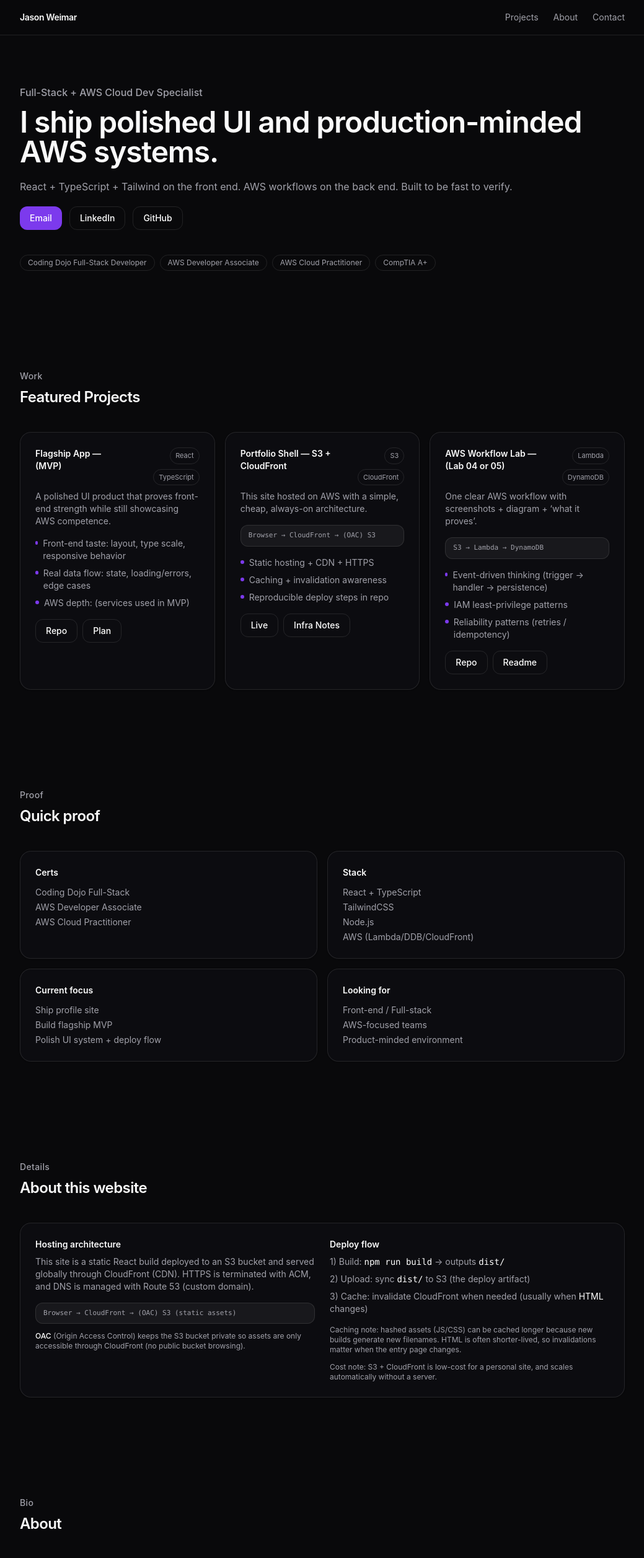
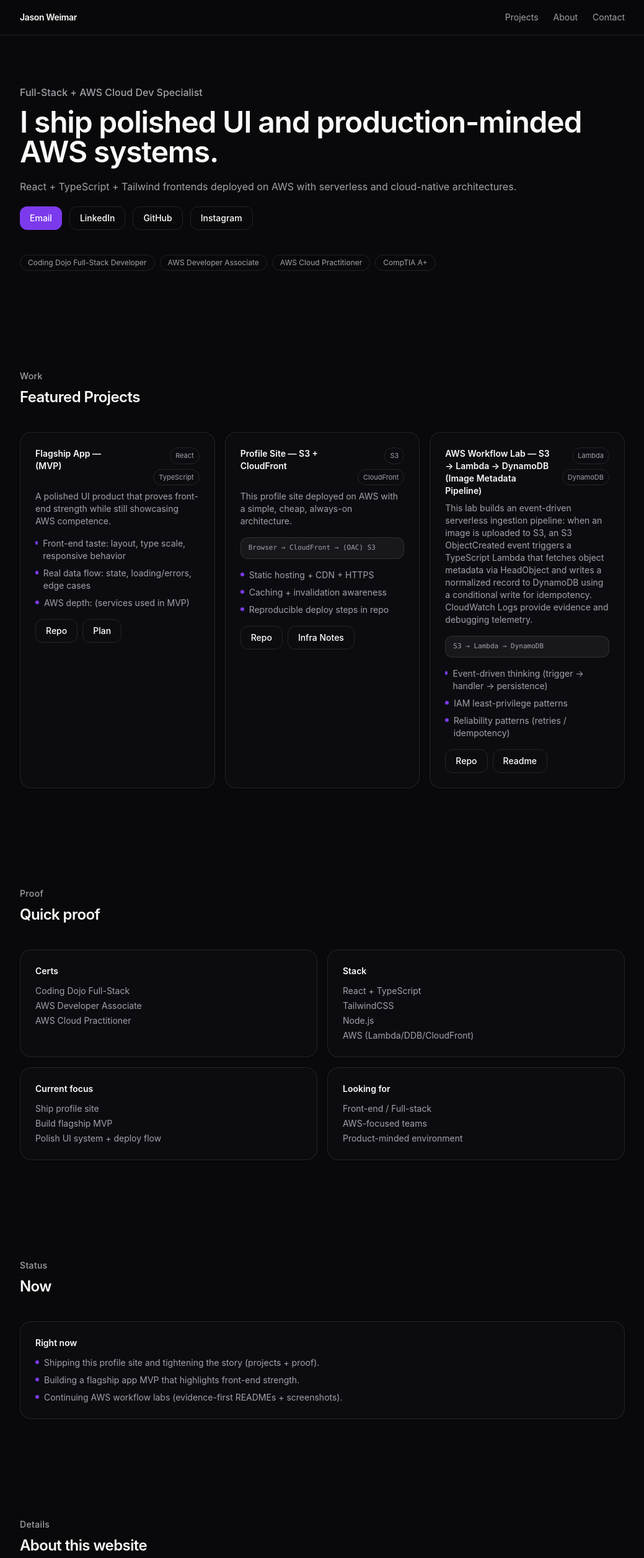
Before and after one commit to JasonWeimar/portfolio-site, a React (Vite) app: page / in a window 1280 px wide. Shown: the top 2514 px of the page at 62% size, without its empty margins (120-1159 px from the left). Built offline with nearby package versions, Linux system fonts and the light colour scheme.

Commit message:
Step D: site config + real links + copy polish

```diff
--- a/src/App.tsx
+++ b/src/App.tsx
@@ -11,11 +11,11 @@
  * - When your app grows, this stays readable because each section is a small component.
  */
 
+import { siteConfig } from "./data/siteConfig";
+import { Container } from "./components/layout/Container";
 import { Section } from "./components/layout/Section";
-import { Container } from "./components/layout/Container";
 import { Button } from "./components/ui/Button";
 import { Card } from "./components/ui/Card";
-import { siteConfig } from "./data/siteConfig";
 
 // Data (content) lives in src/data so UI stays clean and edits are fast.
 import { featuredProjects } from "./data/projects";
@@ -25,6 +25,7 @@ import { proofTiles } from "./data/proofTiles";
 import { FeaturedProjects } from "./sections/FeaturedProjects";
 import { ProofTiles } from "./sections/ProofTiles";
 import { AboutThisSite } from "./sections/AboutThisSite";
+import { Now } from "./sections/Now";
 
 export default function App() {
   return (
@@ -89,7 +90,7 @@ export default function App() {
 
           {/* H1: one clear promise. Keep it short and confident. */}
           <h1 className="mt-3 text-4xl font-semibold tracking-tight sm:text-5xl">
-            I ship polished UI and production-minded AWS systems.
+            {siteConfig.headline}
           </h1>
 
           {/* Supporting line: gives stack + credibility without bloating hero. */}
@@ -152,6 +153,10 @@ export default function App() {
         <ProofTiles items={proofTiles} />
       </Section>
 
+      <Section eyebrow="Status" title="Now">
+        <Now items={siteConfig.now} />
+      </Section>
+
       {/**
        * About This Website (engineer-verifiable depth)
        * - This is where you “show your work” for S3/CloudFront + deploy flow
@@ -160,30 +165,33 @@ export default function App() {
         <AboutThisSite />
       </Section>
 
-      {/* About (placeholder for now; Step D/C+ will tighten copy) */}
+      {/* About */}
       <Section id="about" eyebrow="Bio" title="About">
         <Card className="p-6">
-          <p className="text-sm text-(--muted)">
-            Short, credible bio goes here. (We’ll tighten copy in Step D.)
-          </p>
+          <div className="space-y-4">
+            {siteConfig.about.map((para) => (
+              <p key={para} className="text-sm leading-relaxed text-(--muted)">
+                {para}
+              </p>
+            ))}
+          </div>
         </Card>
       </Section>
 
-      {/* Contact (placeholder URLs; Step D will swap in real links) */}
-      <Section id="contact" eyebrow="Reach out" title="Contact">
+      {/* Contact  */}
+      <Section id="contact" eyebrow="Reach out" title="Contact | Socials">
         <div className="flex flex-wrap gap-3">
-          {/* mailto gives “one click contact” (high conversion). */}
-          <Button href="mailto:JasonCWeimar@Gmail.com" variant="primary">
-            Email Me
-          </Button>
-
-          {/* External links should open in new tab */}
-          <Button href="https://www.linkedin.com/in/jason-weimar-3b6592228/" variant="secondary" target="_blank" rel="noreferrer">
-            LinkedIn
-          </Button>
-          <Button href="https://github.com/JasonWeimar" variant="secondary" target="_blank" rel="noreferrer">
-            GitHub
-          </Button>
+          {siteConfig.socials.map((s) => (
+            <Button
+              key={s.label}
+              href={s.href}
+              variant={s.label === "Email" ? "primary" : "secondary"}
+              target={s.external ? "_blank" : undefined}
+              rel={s.external ? "noreferrer" : undefined}
+            >
+              {s.label}
+            </Button>
+          ))}
         </div>
       </Section>
 
--- a/src/data/projects.ts
+++ b/src/data/projects.ts
@@ -119,15 +119,15 @@ export const featuredProjects: FeaturedProject[] = [
              *
              * improve this in Step D by adding a real link or a "coming soon" anchor.
              */
-            { label: "Plan", href: "#projects", external: false }, //teomporary
+            { label: "Plan", href: "#projects", external: false }, //temporary
         ],
         tags: ["React", "TypeScript", "AWS"],
     },
 
     {
-        title: "Portfolio Shell — S3 + CloudFront",
+        title: "Profile Site — S3 + CloudFront",
         description:
-            "This site hosted on AWS with a simple, cheap, always-on architecture.",
+            "This profile site deployed on AWS with a simple, cheap, always-on architecture.",
         proves: [
             "Static hosting + CDN + HTTPS",
             "Caching + invalidation awareness",
@@ -135,8 +135,8 @@ export const featuredProjects: FeaturedProject[] = [
         ],
         diagram: "Browser → CloudFront → (OAC) S3",
         links: [
-            // Replace with your real CloudFront/custom-domain URL
-            { label: "Live", href: "https://<your-domain-or-cloudfront>", external: true }, // TODO
+            // Site Repo
+            { label: "Repo", href: "https://github.com/JasonWeimar/portfolio-site", external: true },
 
             // Internal anchor to the About This Website section (engineer verification)
             { label: "Infra Notes", href: "#about-this-site", external: false },
@@ -145,9 +145,9 @@ export const featuredProjects: FeaturedProject[] = [
     },
 
     {
-        title: "AWS Workflow Lab — (Lab 04 or 05)",
+        title: "AWS Workflow Lab — S3 → Lambda → DynamoDB (Image Metadata Pipeline)",
         description:
-            "One clear AWS workflow with screenshots + diagram + ‘what it proves’.",
+            "This lab builds an event-driven serverless ingestion pipeline: when an image is uploaded to S3, an S3 ObjectCreated event triggers a TypeScript Lambda that fetches object metadata via HeadObject and writes a normalized record to DynamoDB using a conditional write for idempotency. CloudWatch Logs provide evidence and debugging telemetry.",
         proves: [
             "Event-driven thinking (trigger → handler → persistence)",
             "IAM least-privilege patterns",
@@ -155,11 +155,11 @@ export const featuredProjects: FeaturedProject[] = [
         ],
         diagram: "S3 → Lambda → DynamoDB",
         links: [
-            // Swap to the exact lab repo link (Lab 04 or Lab 05)
-            { label: "Repo", href: "https://github.com/JasonWeimar/aws-dev-lab", external: true }, // TODO confirm },
+            // Lab repo
+            { label: "Repo", href: "https://github.com/JasonWeimar/AWS-Dev-Labs/tree/main/labs/04-image-metadata-pipeline", external: true },
 
-            // Optional: later you can replace with a README deep-link or live demo page
-            { label: "Readme", href: "https://github.com/JasonWeimar/aws-dev-lab/blob/main/labs/04-.../README.md", external: true }, // TODO },
+            // Lab ReadMe
+            { label: "Readme", href: "https://github.com/JasonWeimar/AWS-Dev-Labs/blob/main/labs/04-image-metadata-pipeline/README.md", external: true },
         ],
         tags: ["Lambda", "DynamoDB", "Step Functions"],
     },
--- a/src/data/siteConfig.ts
+++ b/src/data/siteConfig.ts
@@ -12,7 +12,7 @@
 
 export type SocialLink = {
     /** Visible label in the UI */
-    label: "Email" | "LinkedIn" | "GitHub" | "Calendly";
+    label: "Email" | "LinkedIn" | "GitHub" | "Calendly" | "Instagram";
 
     /** Href used by <a> or our <Button href="..."> */
     href: string;
@@ -30,27 +30,44 @@ export const siteConfig = {
     name: "Jason Weimar",
 
     /**
-     * Your one-line positioning (hero eyebrow or hero subline).
-     * Keep this short and specific.
+     * My one-line positioning (hero eyebrow or hero subline).
+     * Keep short and specific.
      */
     tagline: "Full-Stack + AWS Cloud Dev Specialist ",
 
     /**
-     * Optional: a slightly longer line that explains your value.
-     * Keep it to 1–2 sentences max.
+     * A slightly longer line that explains my value.
+     * 1–2 sentences max.
      */
+    headline: "I ship polished UI and production-minded AWS systems.",
+
     summary:
-        "React + TypeScript + Tailwind on the front end. AWS workflows on the back end. Built to be fast to verify.",
+        "React + TypeScript + Tailwind frontends deployed on AWS with serverless and cloud-native architectures.",
+
+    about: [
+        "I’m a cloud-focused builder with an enterprise IT foundation and a strong eye for design. I’m AWS certified and I like systems that are fast to verify: clear logs, clean infra, predictable behavior.",
+        "I started in operations leadership (uBreakiFix/Asurion), then joined Lockheed Martin as L3 Desktop Support, handling deployments, imaging, escalations, and complex troubleshooting with a structured, logs-first approach. Most recently I served as a Senior IT Systems Project Lead at the U.S. Patent &amp; Trademark Office, coordinating projects end-to-end, building SOPs/training, and improving workflows across systems and network components.",
+        "Alongside enterprise work, I earned a Full-Stack Software Development certification through Coding Dojo (accredited by Colorado Technical University and used within their B.S. Computer Science curriculum), covering JavaScript/MERN, Python, and Java. I’m comfortable designing across both relational (SQL) and non-relational (MongoDB/DynamoDB) data models, and I enjoy building full projects where the front end and back end fit together cleanly.",
+        "Outside of work, I’m a lifelong creative—music production, photography (post + color grading), and graphic design. That background shows up in my UI work: layout, polish, and details that make products feel intentional. I’m excited by any software engineering role where I can ship end-to-end—especially roles leaning front end—while still getting to build reliable backend logic and AWS workflows.",
+    ],
+
+    now: [
+        "Shipping this profile site and tightening the story (projects + proof).",
+        "Building a flagship app MVP that highlights front-end strength.",
+        "Continuing AWS workflow labs (evidence-first READMEs + screenshots).",
+    ],
+
 
     /**
-     * These are your primary outbound links (high ROI).
-     * Replace with your real URLs.
+     * Primary outbound links.
      */
     links: {
         email: "JasonCWeimar@Gmail.com",
         linkedin: "https://www.linkedin.com/in/jason-weimar-3b6592228/",
         github: "https://github.com/JasonWeimar",
-        calendly: "", // optional later
+        siteRepo: "https://github.com/JasonWeimar/portfolio-site",
+        instagram: "https://www.instagram.com/jasonweimar",
+        calendly: "", //  later
     },
 
     /**
@@ -65,6 +82,8 @@ export const siteConfig = {
             external: true,
         },
         { label: "GitHub", href: "https://github.com/JasonWeimar", external: true },
-        // Calendly is optional; add later when ready.
+        { label: "Instagram", href: "https://www.instagram.com/jasonweimar", external: true }
+        // TODO Add Calendly later
     ] satisfies SocialLink[],
+
 } as const;
--- a/src/sections/AboutThisSite.tsx
+++ b/src/sections/AboutThisSite.tsx
@@ -17,6 +17,8 @@
  */
 
 import { Card } from "../components/ui/Card";
+import { Button } from "../components/ui/Button";
+import { siteConfig } from "../data/siteConfig";
 
 export function AboutThisSite() {
     return (
@@ -71,6 +73,16 @@ export function AboutThisSite() {
                     <p className="mt-3 text-xs text-(--muted)">
                         Cost note: S3 + CloudFront is low-cost for a personal site, and scales automatically without a server.
                     </p>
+                    <div className="mt-4 flex flex-wrap gap-2">
+                        <Button
+                            href={siteConfig.links.siteRepo} //TODO replace with 'Live' URL once configured
+                            variant="secondary"
+                            target="_blank"
+                            rel="noreferrer"
+                        >
+                            View site source (GitHub)
+                        </Button>
+                    </div>
                 </div>
             </div>
         </Card>
--- /dev/null
+++ b/src/sections/Now.tsx
@@ -0,0 +1,33 @@
+/**
+ * Now.tsx
+ * -------
+ * Purpose:
+ * - A small, high-signal block that communicates momentum.
+ *
+ * Why:
+ * - It tells recruiters/hiring managers what I'm actively doing NOW.
+ * - It looks current, intentional, and in-progress (in a good way/conveys real-person feel).
+ */
+
+import { Card } from "../components/ui/Card";
+
+type NowProps = {
+    items: readonly string[];
+};
+
+export function Now({ items }: NowProps) {
+    return (
+        <Card className="p-6">
+            <p className="text-sm font-semibold">Right now</p>
+
+            <ul className="mt-3 space-y-2 text-sm text-(--muted)">
+                {items.map((x) => (
+                    <li key={x} className="flex gap-2">
+                        <span className="mt-1.5 inline-block h-1.5 w-1.5 rounded-full bg-[var(--accent)]" />
+                        <span>{x}</span>
+                    </li>
+                ))}
+            </ul>
+        </Card>
+    );
+}
```
Also changed, not shown: 5 other files (tests, documents, lock files or other folders).
